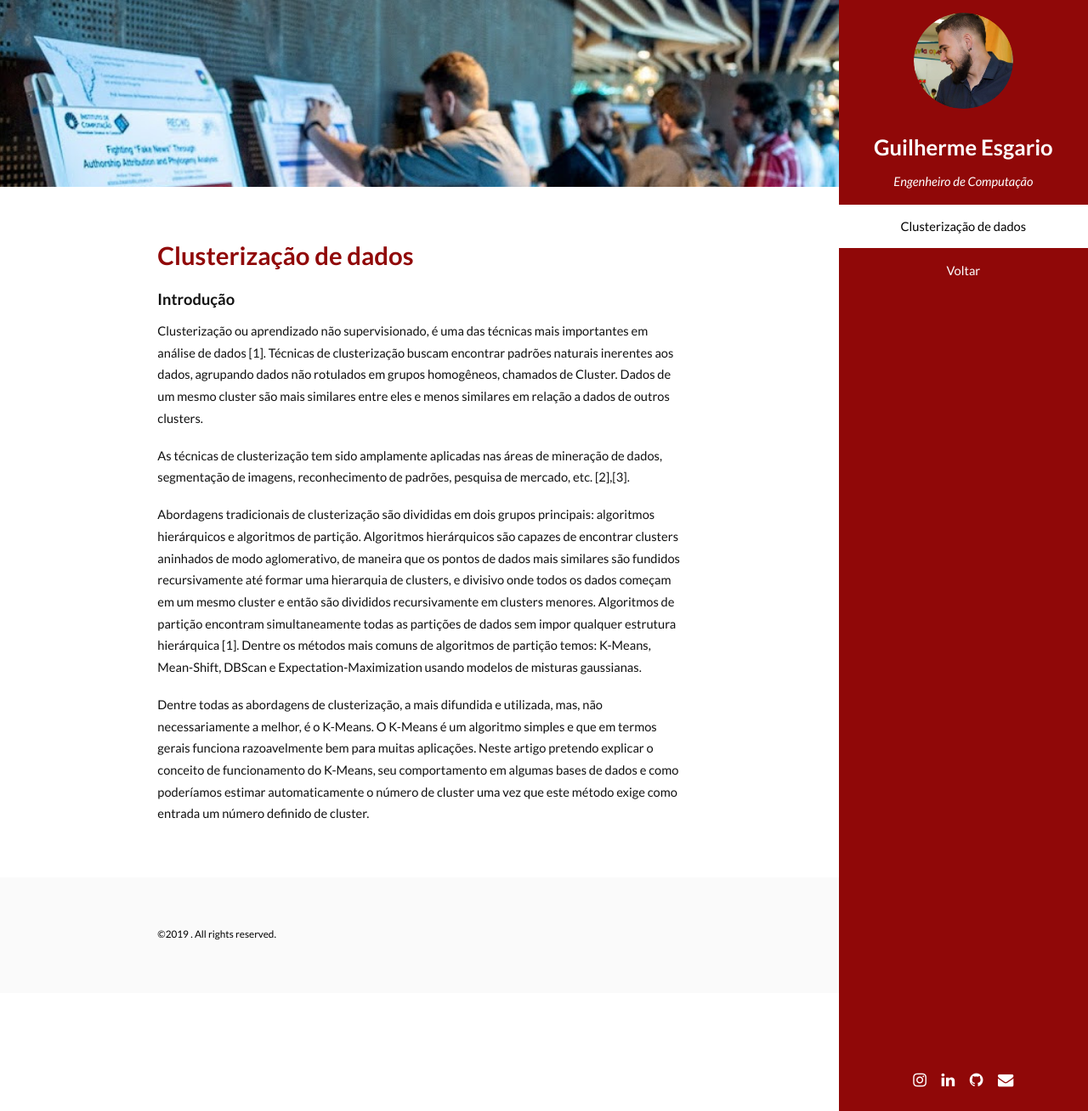
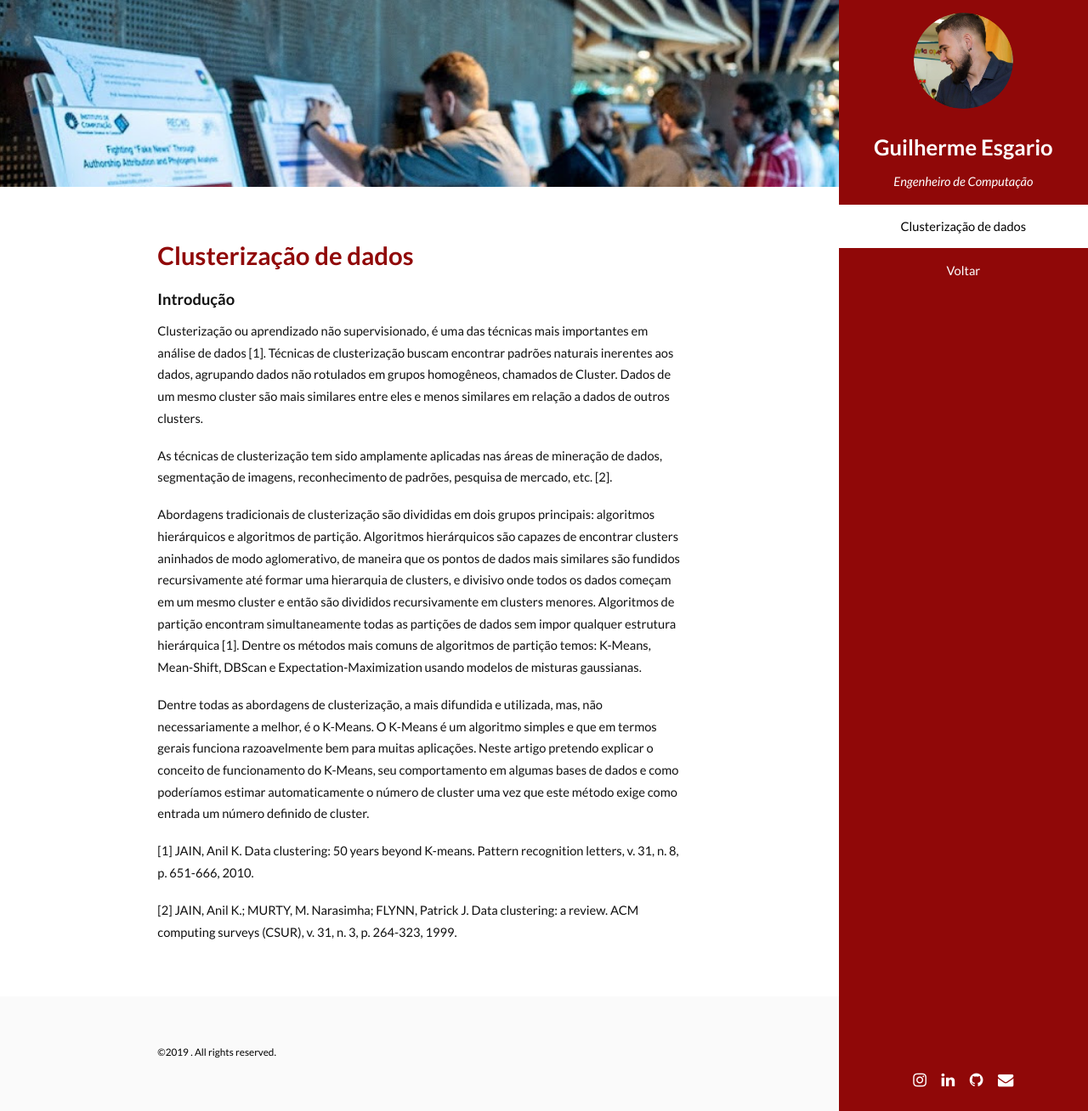
Before and after one commit to esgario/personal-website, a Jekyll site: the page built from _posts/2019-03-16-data-clustering.markdown, in a window 1280 px wide and 1308 px high. Shown: the whole window at 85% size. Built offline with Jekyll 4.4.1, drawn with Linux system fonts in a browser that asks for light colours.

Commit message:
Update profile

```diff
--- a/_includes/section-perfil.html
+++ b/_includes/section-perfil.html
@@ -2,7 +2,8 @@
     <h3>Perfil</h3>
     <p>
         Bacharel em Engenharia de Computação pela Faculdade Novo Milênio e Mestrando em Informática pela Universidade Federal do Espírito Santo. Atualmente estou trabalhando no mestrado com pesquisa nas áreas de visão computacional e processamento de imagens aplicados a imagens de lesões de pele e de plantas. Durante a graduação me envolvi em trabalhos voluntários como, coleta de alimentos, ensino de robótica para crianças e monitor no laboratório de eletrônica. Além disso, fui fundador e diretor do Diretório Central dos Estudantes e membro da empresa júnior. Meu trabalho de conclusão de curso consistiu no desenvolvimento de um Sistema de Monitoramente e Controle Energético residencial controlado por smartphone.
-
+    </p>
+    <p>
         Atualmente concentro meus esforços em subáreas da Inteligência Artificial. Durante o mestrado caminhei por temas como, otimização com metaheurísticas, clusterização de dados, segmentação e por fim com classificação de imagens. Minha dissertação (Em processo) consiste em classificar lesões de pele a partir de imagens de smartphone utilizando abordagens tradicionais de Machine Learning.
     </p>
 
--- a/_posts/2019-03-16-data-clustering.markdown
+++ b/_posts/2019-03-16-data-clustering.markdown
@@ -11,8 +11,12 @@ categories: Artigos
 
 Clusterização ou aprendizado não supervisionado, é uma das técnicas mais importantes em análise de dados [1]. Técnicas de clusterização buscam encontrar padrões naturais inerentes aos dados, agrupando dados não rotulados em grupos homogêneos, chamados de Cluster. Dados de um mesmo cluster são mais similares entre eles e menos similares em relação a dados de outros clusters.
 
-As técnicas de clusterização tem sido amplamente aplicadas nas áreas de mineração de dados, segmentação de imagens, reconhecimento de padrões, pesquisa de mercado, etc. [2],[3].
+As técnicas de clusterização tem sido amplamente aplicadas nas áreas de mineração de dados, segmentação de imagens, reconhecimento de padrões, pesquisa de mercado, etc. [2].
 
 Abordagens tradicionais de clusterização são divididas em dois grupos principais: algoritmos hierárquicos e algoritmos de partição. Algoritmos hierárquicos são capazes de encontrar clusters aninhados de modo aglomerativo, de maneira que os pontos de dados mais similares são fundidos recursivamente até formar uma hierarquia de clusters, e divisivo onde todos os dados começam em um mesmo cluster e então são divididos recursivamente em clusters menores. Algoritmos de partição encontram simultaneamente todas as partições de dados sem impor qualquer estrutura hierárquica [1]. Dentre os métodos mais comuns de algoritmos de partição temos: K-Means, Mean-Shift, DBScan e Expectation-Maximization usando modelos de misturas gaussianas.
 
 Dentre todas as abordagens de clusterização, a mais difundida e utilizada, mas, não necessariamente a melhor, é o K-Means. O K-Means é um algoritmo simples e que em termos gerais funciona razoavelmente bem para muitas aplicações. Neste artigo pretendo explicar o conceito de funcionamento do K-Means, seu comportamento em algumas bases de dados e como poderíamos estimar automaticamente o número de cluster uma vez que este método exige como entrada um número definido de cluster.
+
+[1] JAIN, Anil K. Data clustering: 50 years beyond K-means. Pattern recognition letters, v. 31, n. 8, p. 651-666, 2010.
+
+[2] JAIN, Anil K.; MURTY, M. Narasimha; FLYNN, Patrick J. Data clustering: a review. ACM computing surveys (CSUR), v. 31, n. 3, p. 264-323, 1999.
```
Also changed, not shown: 2 other files.
